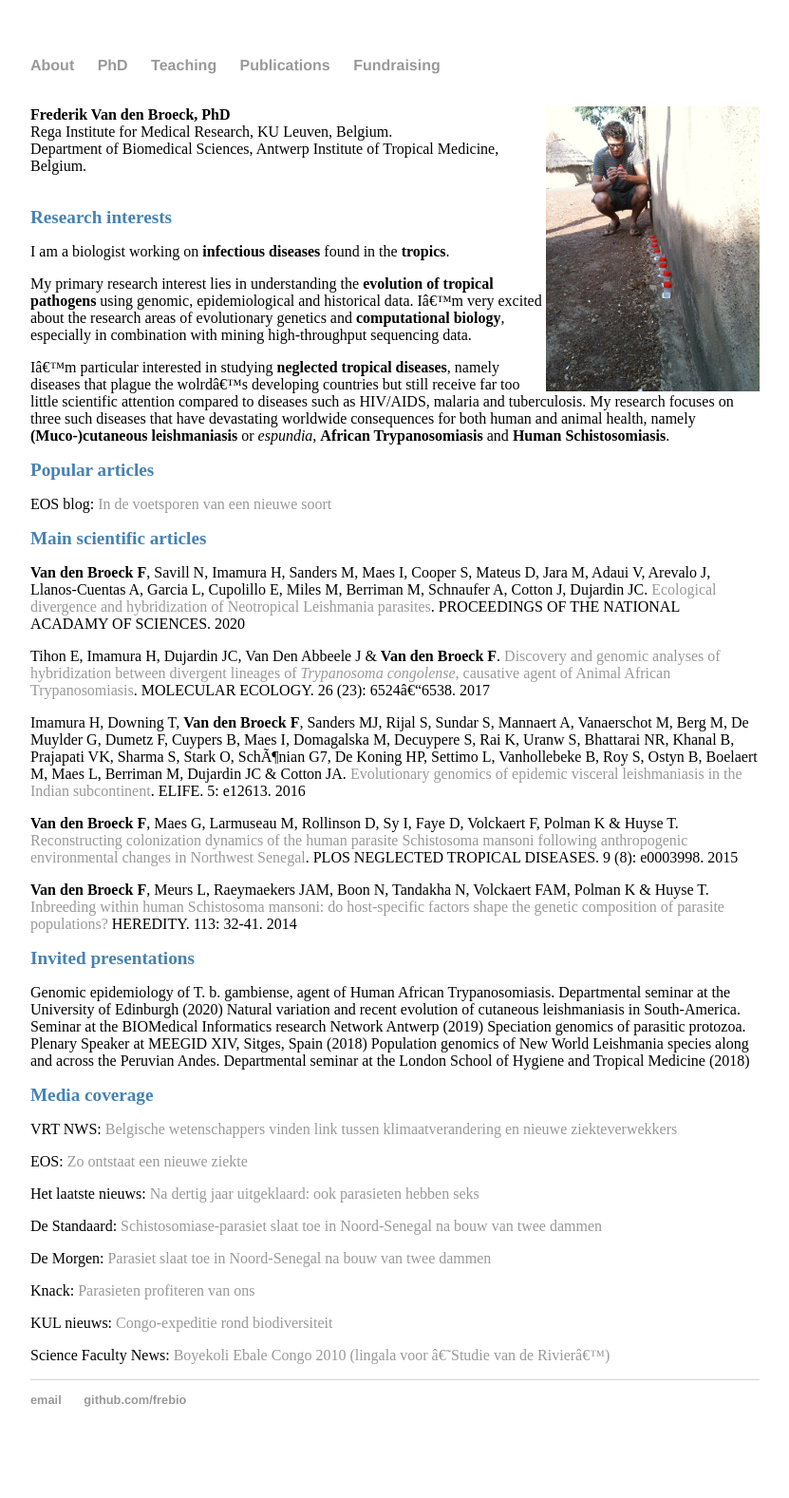
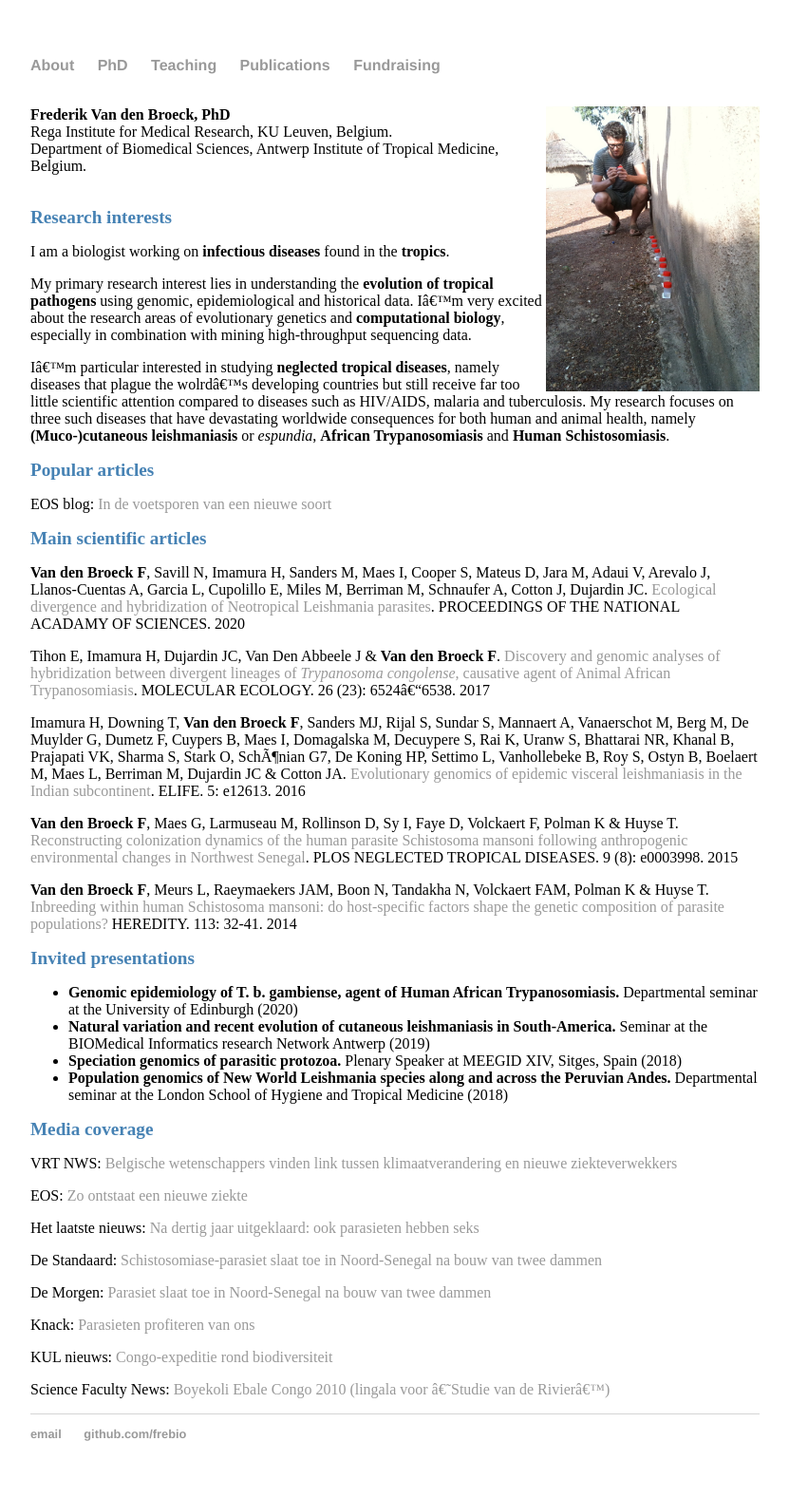
Before and after one commit to FreBio/FreBio.github.io, a Jekyll site: the page built from index.md, in a window 1280 px wide. Shown: the whole page at 95% size, without its empty margins (224-1055 px from the left). Built offline with Jekyll 4.4.1, drawn with Linux system fonts in a browser that asks for light colours; our own code applies the rules of GitHub Pages for plain Markdown files; comment, search, counter and statistics services are not loaded; before the commit the page ends 1541 px from its top, so only the background shows below that.

```diff
--- a/index.md
+++ b/index.md
@@ -34,10 +34,10 @@ Imamura H, Downing T, **Van den Broeck F**, Sanders MJ, Rijal S, Sundar S, Manna
 
 
 # Invited presentations
-Genomic epidemiology of T. b. gambiense, agent of Human African Trypanosomiasis. Departmental seminar at the University of Edinburgh (2020)
-Natural variation and recent evolution of cutaneous leishmaniasis in South-America. Seminar at the BIOMedical Informatics research Network Antwerp (2019)
-Speciation genomics of parasitic protozoa. Plenary Speaker at MEEGID XIV, Sitges, Spain (2018)
-Population genomics of New World Leishmania species along and across the Peruvian Andes. Departmental seminar at the London School of Hygiene and Tropical Medicine (2018)
+* **Genomic epidemiology of T. b. gambiense, agent of Human African Trypanosomiasis.** Departmental seminar at the University of Edinburgh (2020)
+* **Natural variation and recent evolution of cutaneous leishmaniasis in South-America.** Seminar at the BIOMedical Informatics research Network Antwerp (2019)
+* **Speciation genomics of parasitic protozoa.** Plenary Speaker at MEEGID XIV, Sitges, Spain (2018)
+* **Population genomics of New World Leishmania species along and across the Peruvian Andes.** Departmental seminar at the London School of Hygiene and Tropical Medicine (2018)
 
 
 # Media coverage
```
